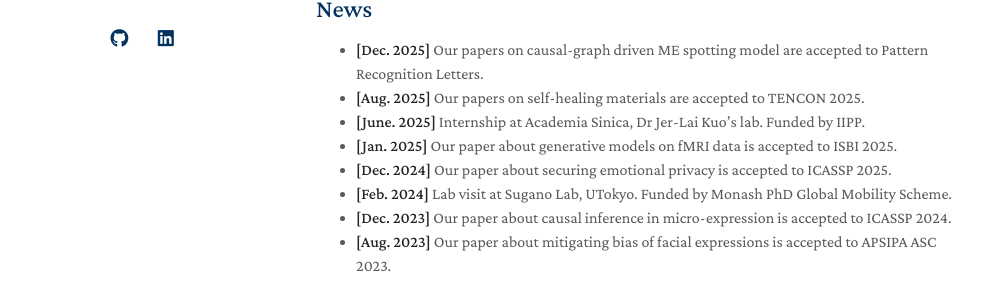
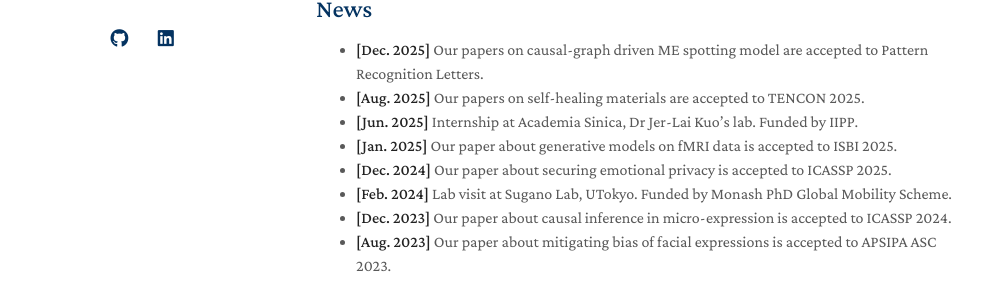
Before and after one commit to noobasuna/tpeisze, a Jekyll site: the page built from index.md, in a window 1280 px wide and 900 px high. Shown: the part 432-733 px from the top of the window, without its empty margins (154-1147 px from the left). Built offline with Jekyll 4.4.1, drawn with Linux system fonts in a browser that asks for light colours; a style sheet for code colours, icons or effects is not loaded; our own code applies the rules of GitHub Pages for plain Markdown files.

Commit message:
Fix date format for internship entry

```diff
--- a/index.md
+++ b/index.md
@@ -14,7 +14,7 @@
 ## News
 - **[Dec. 2025]** Our papers on causal-graph driven ME spotting model are accepted to Pattern Recognition Letters.
 - **[Aug. 2025]** Our papers on self-healing materials are accepted to TENCON 2025.
-- **[June. 2025]** Internship at Academia Sinica, Dr Jer-Lai Kuo's lab. Funded by IIPP.
+- **[Jun. 2025]** Internship at Academia Sinica, Dr Jer-Lai Kuo's lab. Funded by IIPP.
 - **[Jan. 2025]** Our paper about generative models on fMRI data is accepted to ISBI 2025.
 - **[Dec. 2024]** Our paper about securing emotional privacy is accepted to ICASSP 2025.
 - **[Feb. 2024]** Lab visit at Sugano Lab, UTokyo. Funded by Monash PhD Global Mobility Scheme.
```
